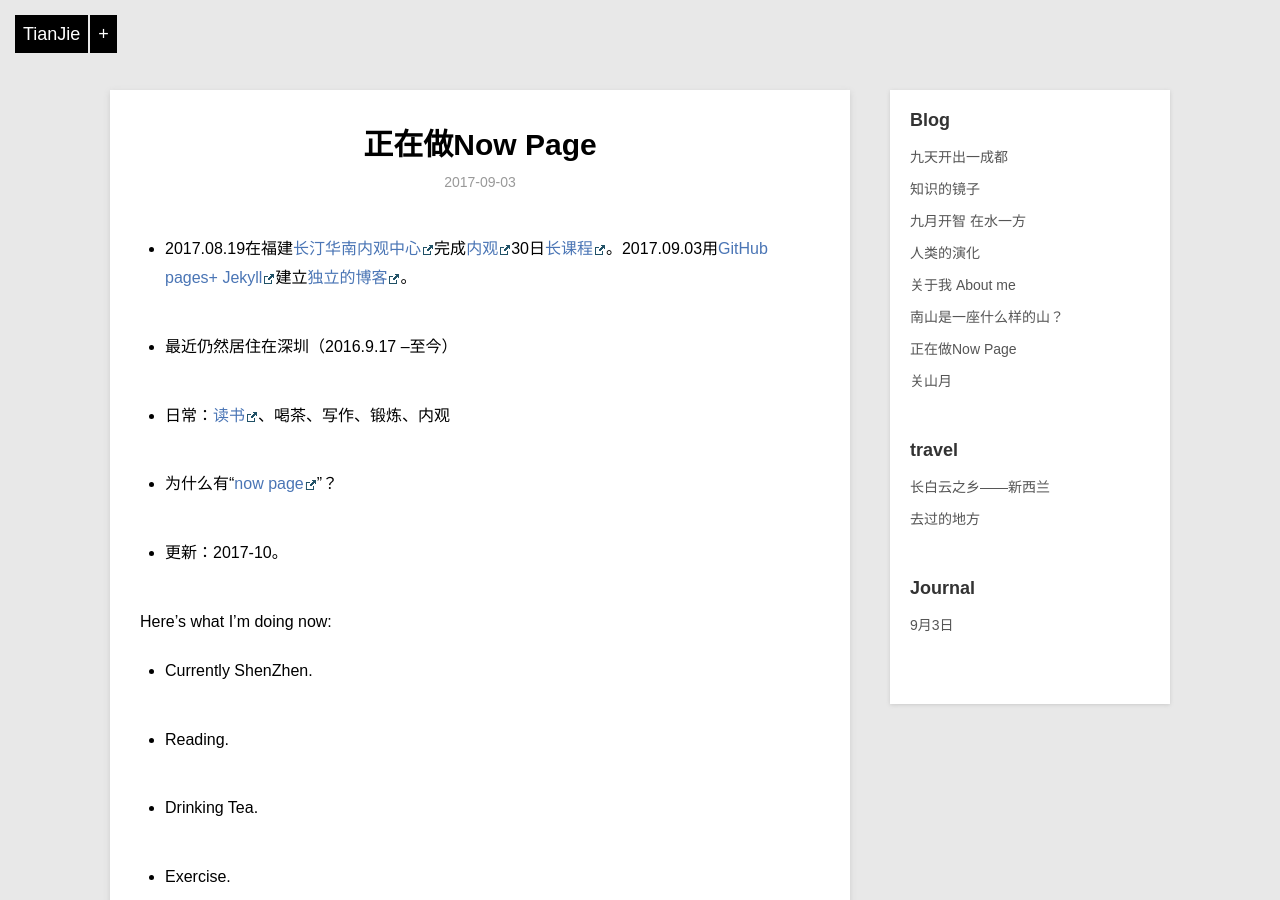
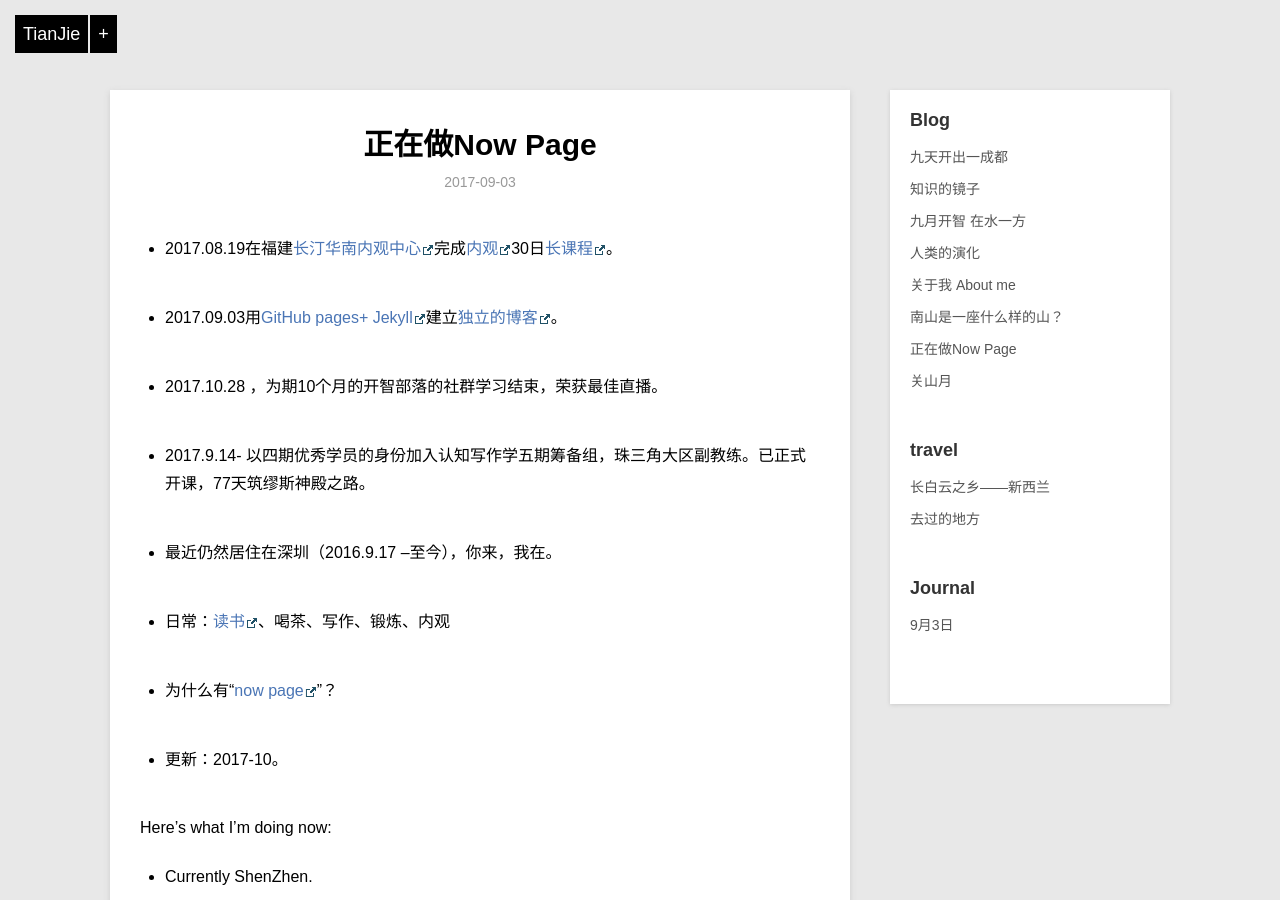
Before and after one commit to violettianjie/violettianjie.github.io, a Jekyll site: the page built from _posts/blog/2017-09-03-now.md, in a window 1280 px wide and 900 px high. Built offline with Jekyll 4.4.1, drawn with Linux system fonts in a browser that asks for light colours; comment, search, counter and statistics services are not loaded.

Commit message:
Update 2017-09-03-now.md

```diff
--- a/_posts/blog/2017-09-03-now.md
+++ b/_posts/blog/2017-09-03-now.md
@@ -7,9 +7,15 @@ category: blog
 
 
 
-- 2017.08.19在福建[长汀华南内观中心](http://ng.81355.net/course.action?schoolIntroId=1)完成[内观](https://www.dhamma.org/zh-HANS/index)30日[长课程](https://www.dhamma.org/zh-HANS/courses/glossary)。2017.09.03用[GitHub pages+ Jekyll](https://violettianjie.github.io/03sep)建立[独立的博客](https://violettianjie.github.io)。
+- 2017.08.19在福建[长汀华南内观中心](http://ng.81355.net/course.action?schoolIntroId=1)完成[内观](https://www.dhamma.org/zh-HANS/index)30日[长课程](https://www.dhamma.org/zh-HANS/courses/glossary)。
 
-- 最近仍然居住在深圳（2016.9.17 --至今）
+- 2017.09.03用[GitHub pages+ Jekyll](https://violettianjie.github.io/03sep)建立[独立的博客](https://violettianjie.github.io)。
+
+- 2017.10.28 ，为期10个月的开智部落的社群学习结束，荣获最佳直播。
+
+- 2017.9.14- 以四期优秀学员的身份加入认知写作学五期筹备组，珠三角大区副教练。已正式开课，77天筑缪斯神殿之路。
+
+- 最近仍然居住在深圳（2016.9.17 --至今），你来，我在。
 
 - 日常：[读书](https://www.douban.com/doulist/41691053/)、喝茶、写作、锻炼、内观
 
```
